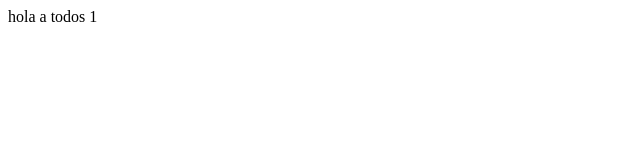
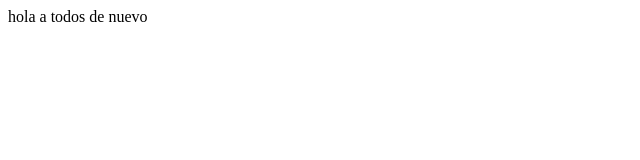
Before and after one commit to pmisraelalonso/Curso-primera, a plain HTML site: page index.html in a window 1280 px wide. Shown: the full height of the page, 0-640 px from the left. Drawn offline with Linux system fonts and the light colour scheme.

Commit message:
cambio de texto

```diff
--- a/index.html
+++ b/index.html
@@ -7,6 +7,6 @@
     <title>Document</title>
 </head>
 <body>
-   hola a todos 1
+   hola a todos de nuevo
 </body>
 </html>
```
